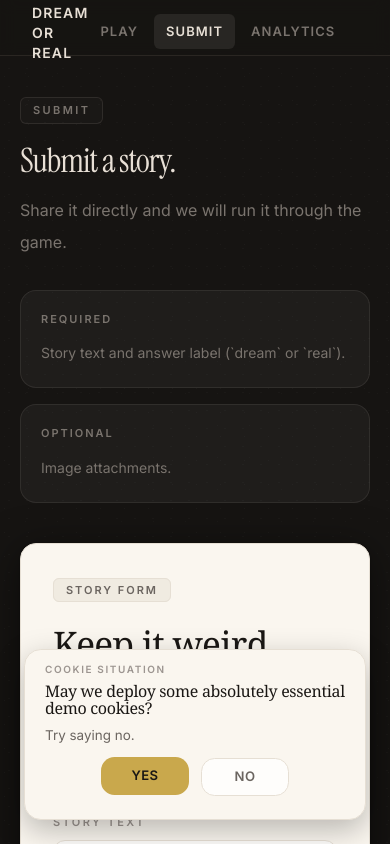
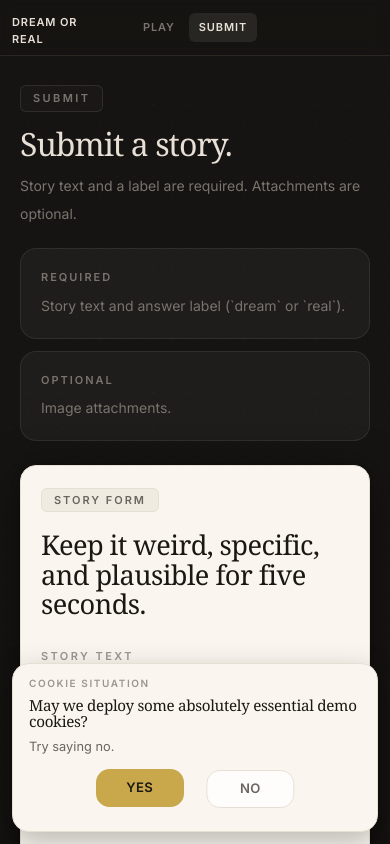
Before and after one commit to moanv2/dream-or-real, a Next.js app in the folder frontend/: page /submit in a window 390 px wide. Shown: the top 844 px of the page. Built offline with nearby package versions, Linux system fonts and the light colour scheme.

Commit message:
adapt layout to mobile viewport

```diff
--- a/frontend/app/page.tsx
+++ b/frontend/app/page.tsx
@@ -97,65 +97,65 @@ export default function HomePage() {
   const isCorrect = isRevealed && selectedAnswer === revealedStory?.label;
 
   return (
-    <div className="h-[100dvh] overflow-hidden">
-      <header className="sticky top-0 z-40 grid h-14 grid-cols-[1fr_auto_1fr] items-center border-b border-[var(--border-subtle)] bg-[rgba(22,20,18,0.85)] px-8 backdrop-blur lg:px-12">
-        <div className="justify-self-start text-sm font-semibold uppercase tracking-[0.08em] text-[var(--text-on-dark)]">
+    <div className="h-[100svh] overflow-hidden md:h-[100dvh]">
+      <header className="sticky top-0 z-40 grid h-14 grid-cols-[1fr_auto_1fr] items-center border-b border-[var(--border-subtle)] bg-[rgba(22,20,18,0.85)] px-3 backdrop-blur sm:px-5 lg:px-12">
+        <div className="justify-self-start w-[96px] text-[11px] font-semibold uppercase tracking-[0.08em] text-[var(--text-on-dark)] sm:w-[160px] sm:text-sm">
           Dream or Real
         </div>
 
-        <nav className="justify-self-center flex items-center gap-1">
+        <nav className="justify-self-center flex items-center gap-1 sm:gap-1.5">
           <Link
             href="/"
-            className="rounded-md bg-[rgba(250,246,239,0.08)] px-3 py-2 text-[13px] font-semibold uppercase tracking-[0.08em] text-[var(--text-on-dark)] transition-colors duration-150 hover:bg-[rgba(250,246,239,0.12)]"
+            className="rounded-md bg-[rgba(250,246,239,0.08)] px-2.5 py-1.5 text-[11px] font-semibold uppercase tracking-[0.08em] text-[var(--text-on-dark)] transition-colors duration-150 hover:bg-[rgba(250,246,239,0.12)] sm:px-3 sm:py-2 sm:text-[13px]"
           >
             Play
           </Link>
           <Link
             href="/submit"
-            className="rounded-md px-3 py-2 text-[13px] font-semibold uppercase tracking-[0.08em] text-[var(--text-on-dark-muted)] transition-colors duration-150 hover:bg-[rgba(250,246,239,0.04)] hover:text-[var(--text-on-dark)]"
+            className="rounded-md px-2.5 py-1.5 text-[11px] font-semibold uppercase tracking-[0.08em] text-[var(--text-on-dark-muted)] transition-colors duration-150 hover:bg-[rgba(250,246,239,0.04)] hover:text-[var(--text-on-dark)] sm:px-3 sm:py-2 sm:text-[13px]"
           >
             Submit
           </Link>
         </nav>
 
-        <div className="justify-self-end flex w-[160px] items-end justify-end gap-5">
+        <div className="justify-self-end flex w-[96px] items-end justify-end gap-2.5 sm:w-[160px] sm:gap-5">
           <div className="flex flex-col items-end gap-0.5">
-            <span className="text-[11px] font-medium uppercase tracking-[0.06em] text-[var(--text-on-dark-muted)]">
+            <span className="text-[9px] font-medium uppercase tracking-[0.06em] text-[var(--text-on-dark-muted)] sm:text-[11px]">
               Score
             </span>
-            <span className="text-xl font-bold leading-none text-[var(--accent-gold)]">
+            <span className="text-base font-bold leading-none text-[var(--accent-gold)] sm:text-xl">
               {score}
             </span>
           </div>
           <div className="flex flex-col items-end gap-0.5">
-            <span className="text-[11px] font-medium uppercase tracking-[0.06em] text-[var(--text-on-dark-muted)]">
+            <span className="text-[9px] font-medium uppercase tracking-[0.06em] text-[var(--text-on-dark-muted)] sm:text-[11px]">
               Total
             </span>
-            <span className="text-xl font-bold leading-none text-[var(--text-on-dark)]">
+            <span className="text-base font-bold leading-none text-[var(--text-on-dark)] sm:text-xl">
               {total}
             </span>
           </div>
         </div>
       </header>
 
-      <main className="flex h-[calc(100dvh-56px)] items-center justify-center overflow-hidden px-4 py-3 lg:px-8 lg:py-4">
+      <main className="flex h-[calc(100svh-56px)] items-center justify-center overflow-hidden px-2 py-2 sm:px-4 sm:py-3 md:h-[calc(100dvh-56px)] lg:px-8 lg:py-4">
         {isLoading ? (
-          <section className="motion-card-enter surface-card w-full max-w-[640px] px-10 py-10">
+          <section className="motion-card-enter surface-card w-full max-w-[680px] px-5 py-6 sm:px-10 sm:py-10">
             <p className="meta-label">Loading</p>
-            <h1 className="mt-4 font-serif text-[32px] leading-[1.18] tracking-[-0.02em] text-[var(--text-primary)]">
+            <h1 className="mt-4 font-serif text-[26px] leading-[1.18] tracking-[-0.02em] text-[var(--text-primary)] sm:text-[32px]">
               Pulling a strange story from the stack.
             </h1>
-            <p className="mt-4 text-base leading-[1.65] text-[var(--text-secondary)]">
+            <p className="mt-4 text-sm leading-[1.65] text-[var(--text-secondary)] sm:text-base">
               Pulling the next story for your round.
             </p>
           </section>
         ) : !story ? (
-          <section className="motion-card-enter surface-card w-full max-w-[640px] px-10 py-10">
+          <section className="motion-card-enter surface-card w-full max-w-[680px] px-5 py-6 sm:px-10 sm:py-10">
             <p className="meta-label">Problem</p>
-            <h1 className="mt-4 font-serif text-[32px] leading-[1.18] tracking-[-0.02em] text-[var(--text-primary)]">
+            <h1 className="mt-4 font-serif text-[26px] leading-[1.18] tracking-[-0.02em] text-[var(--text-primary)] sm:text-[32px]">
               The story feed is unavailable.
             </h1>
-            <p className="mt-4 text-base leading-[1.65] text-[var(--text-secondary)]">
+            <p className="mt-4 text-sm leading-[1.65] text-[var(--text-secondary)] sm:text-base">
               {error ?? "No story was returned."}
             </p>
             <div className="mt-8 flex flex-wrap gap-3">
--- a/frontend/app/submit/page.tsx
+++ b/frontend/app/submit/page.tsx
@@ -69,20 +69,22 @@ export default function SubmitPage() {
   return (
     <main className="app-page">
       <div className="app-frame">
-        <section className="mx-auto grid max-w-[1180px] gap-10 lg:grid-cols-[0.72fr_1.28fr]">
-          <div className="pt-4">
+        <section className="mx-auto grid max-w-[1180px] gap-6 sm:gap-8 lg:grid-cols-[0.72fr_1.28fr] lg:gap-10">
+          <div className="pt-1 sm:pt-3 lg:pt-4">
             <p className="section-kicker">Submit</p>
-            <h1 className="section-title mt-5">
+            <h1 className="mt-4 font-serif text-[2rem] leading-[1.02] tracking-[-0.03em] text-[var(--text-on-dark)] sm:text-[2.6rem] lg:text-[3rem]">
               Submit a story.
             </h1>
-            <p className="section-copy">Share it directly and we will run it through the game.</p>
+            <p className="mt-3 max-w-xl text-sm leading-7 text-[var(--text-on-dark-muted)] sm:text-base">
+              Story text and a label are required. Attachments are optional.
+            </p>
 
-            <div className="mt-8 space-y-4">
+            <div className="mt-5 space-y-3 sm:mt-8 sm:space-y-4">
               <div className="panel-soft p-5">
                 <p className="text-[11px] font-semibold uppercase tracking-[0.18em] text-[var(--text-on-dark-muted)]">
                   Required
                 </p>
-                <p className="mt-3 text-sm leading-7 text-[var(--text-on-dark-muted)]">
+                <p className="mt-2 text-sm leading-6 text-[var(--text-on-dark-muted)]">
                   Story text and answer label (`dream` or `real`).
                 </p>
               </div>
@@ -90,7 +92,7 @@ export default function SubmitPage() {
                 <p className="text-[11px] font-semibold uppercase tracking-[0.18em] text-[var(--text-on-dark-muted)]">
                   Optional
                 </p>
-                <p className="mt-3 text-sm leading-7 text-[var(--text-on-dark-muted)]">
+                <p className="mt-2 text-sm leading-6 text-[var(--text-on-dark-muted)]">
                   Image attachments.
                 </p>
               </div>
@@ -98,14 +100,14 @@ export default function SubmitPage() {
           </div>
 
           {result ? (
-            <section className="motion-card-enter surface-card p-8 lg:p-10">
+            <section className="motion-card-enter surface-card p-5 sm:p-7 lg:p-10">
               <span className="rounded-md border border-[var(--border-card)] bg-[var(--bg-card-reveal)] px-3 py-1 text-[11px] font-semibold uppercase tracking-[0.18em] text-[var(--text-secondary)]">
                 Submission result
               </span>
-              <h2 className="mt-6 font-serif text-[2.2rem] leading-[1.08] tracking-[-0.02em] text-[var(--text-primary)]">
+              <h2 className="mt-5 font-serif text-[1.7rem] leading-[1.08] tracking-[-0.02em] text-[var(--text-primary)] sm:mt-6 sm:text-[2.2rem]">
                 {outcomeLabel(result)}
               </h2>
-              <p className="mt-4 text-base leading-8 text-[var(--text-secondary)]">{result.message}</p>
+              <p className="mt-3 text-sm leading-7 text-[var(--text-secondary)] sm:mt-4 sm:text-base sm:leading-8">{result.message}</p>
 
               <div className="mt-6 grid gap-4 sm:grid-cols-2">
                 <div className="rounded-xl border border-[var(--border-card)] bg-[var(--bg-card-reveal)] p-5">
@@ -131,7 +133,7 @@ export default function SubmitPage() {
                 </div>
               ) : null}
 
-              <div className="mt-8 flex flex-wrap gap-3">
+              <div className="mt-6 flex flex-wrap gap-3 sm:mt-8">
                 <button type="button" onClick={handleNewSubmission} className="button-subtle">
                   Submit another
                 </button>
@@ -141,18 +143,18 @@ export default function SubmitPage() {
               </div>
             </section>
           ) : (
-            <section className="motion-card-enter surface-card p-8 lg:p-10">
+            <section className="motion-card-enter surface-card p-5 sm:p-7 lg:p-10">
               <div>
                 <div className="max-w-[34rem]">
                   <span className="rounded-md border border-[var(--border-card)] bg-[var(--bg-card-reveal)] px-3 py-1 text-[11px] font-semibold uppercase tracking-[0.18em] text-[var(--text-secondary)]">
                     Story form
                   </span>
-                  <h2 className="mt-6 font-serif text-[2.2rem] leading-[1.08] tracking-[-0.02em] text-[var(--text-primary)]">
+                  <h2 className="mt-5 font-serif text-[1.7rem] leading-[1.08] tracking-[-0.02em] text-[var(--text-primary)] sm:mt-6 sm:text-[2.2rem]">
                     Keep it weird, specific, and plausible for five seconds.
                   </h2>
                 </div>
 
-                <form className="mt-8 space-y-6" onSubmit={handleSubmit}>
+                <form className="mt-6 space-y-5 sm:mt-8 sm:space-y-6" onSubmit={handleSubmit}>
                   <div className="space-y-2">
                     <label htmlFor="story-text" className="meta-label">
                       Story text
@@ -162,7 +164,7 @@ export default function SubmitPage() {
                       value={form.storyText}
                       onChange={(event) => handleChange("storyText", event.target.value)}
                       placeholder="Write your story."
-                      className="field-input min-h-[220px]"
+                      className="field-input min-h-[150px] sm:min-h-[220px]"
                       required
                     />
                   </div>
--- a/frontend/components/AppShellNav.tsx
+++ b/frontend/components/AppShellNav.tsx
@@ -6,7 +6,6 @@ import { usePathname } from "next/navigation";
 const navItems = [
   { href: "/", label: "Play" },
   { href: "/submit", label: "Submit" },
-  { href: "/analytics", label: "Analytics" },
 ];
 
 export function AppShellNav() {
@@ -17,19 +16,19 @@ export function AppShellNav() {
   }
 
   return (
-    <header className="sticky top-0 z-40 grid h-14 grid-cols-[1fr_auto_1fr] items-center border-b border-[var(--border-subtle)] bg-[rgba(22,20,18,0.85)] px-8 backdrop-blur lg:px-12">
+    <header className="sticky top-0 z-40 grid h-14 grid-cols-[1fr_auto_1fr] items-center border-b border-[var(--border-subtle)] bg-[rgba(22,20,18,0.85)] px-3 backdrop-blur sm:px-5 lg:px-12">
       <div className="justify-self-start">
         <Link
           href="/"
           className="inline-flex items-center focus-visible:outline-none focus-visible:ring-2 focus-visible:ring-[var(--accent-gold)] focus-visible:ring-offset-2 focus-visible:ring-offset-[var(--bg-deep)]"
         >
-          <span className="text-sm font-semibold uppercase tracking-[0.08em] text-[var(--text-on-dark)]">
+          <span className="w-[96px] text-[11px] font-semibold uppercase tracking-[0.08em] text-[var(--text-on-dark)] sm:w-[160px] sm:text-sm">
             Dream or Real
           </span>
         </Link>
       </div>
 
-      <nav className="justify-self-center flex items-center gap-1">
+      <nav className="justify-self-center flex items-center gap-1 sm:gap-1.5">
         {navItems.map((item) => {
           const isActive =
             item.href === "/" ? pathname === "/" : pathname?.startsWith(item.href);
@@ -39,7 +38,7 @@ export function AppShellNav() {
               key={item.href}
               href={item.href}
               className={[
-                "rounded-md px-3 py-2 text-[13px] font-semibold uppercase tracking-[0.08em] transition-colors duration-150 focus-visible:outline-none focus-visible:ring-2 focus-visible:ring-[var(--accent-gold)] focus-visible:ring-offset-2 focus-visible:ring-offset-[var(--bg-deep)]",
+                "rounded-md px-2.5 py-1.5 text-[11px] font-semibold uppercase tracking-[0.08em] transition-colors duration-150 focus-visible:outline-none focus-visible:ring-2 focus-visible:ring-[var(--accent-gold)] focus-visible:ring-offset-2 focus-visible:ring-offset-[var(--bg-deep)] sm:px-3 sm:py-2 sm:text-[13px]",
                 isActive
                   ? "bg-[rgba(250,246,239,0.08)] text-[var(--text-on-dark)]"
                   : "text-[var(--text-on-dark-muted)] hover:bg-[rgba(250,246,239,0.04)] hover:text-[var(--text-on-dark)]",
@@ -51,7 +50,7 @@ export function AppShellNav() {
         })}
       </nav>
 
-      <div className="justify-self-end w-[160px]" aria-hidden="true" />
+      <div className="justify-self-end w-[96px] sm:w-[160px]" aria-hidden="true" />
     </header>
   );
 }
--- a/frontend/components/CookieBanner.tsx
+++ b/frontend/components/CookieBanner.tsx
@@ -164,7 +164,7 @@ export function CookieBanner() {
         : `Your preference has been noted and artistically avoided. Survive ${unlockThreshold - attempts} more move${unlockThreshold - attempts === 1 ? "" : "s"}.`;
 
   return (
-    <div className="pointer-events-none fixed inset-x-0 bottom-0 z-50 flex justify-center px-6 pb-6 lg:px-8">
+    <div className="pointer-events-none fixed inset-x-0 bottom-0 z-50 flex justify-center px-3 pb-3 sm:px-6 sm:pb-6 lg:px-8">
       <section className="pointer-events-auto motion-panel-enter relative w-full max-w-[38rem] overflow-hidden rounded-[1.05rem] border border-[var(--border-card)] bg-[var(--bg-card)] text-[var(--text-primary)] shadow-[0_10px_30px_rgba(0,0,0,0.26)]">
         <div
           ref={escapeAreaRef}
@@ -190,15 +190,15 @@ export function CookieBanner() {
           </button>
         </div>
 
-        <div className="px-5 pb-3 pt-3">
+        <div className="px-4 pb-3 pt-3 sm:px-5">
           <p className="text-[10px] font-semibold uppercase tracking-[0.16em] text-[var(--text-muted)]">
             Cookie situation
           </p>
-          <h2 className="mt-1.5 max-w-[29rem] font-serif text-[1rem] leading-[1.08] tracking-[-0.02em] text-[var(--text-primary)] sm:text-[1.15rem]">
+          <h2 className="mt-1.5 max-w-[29rem] font-serif text-[0.95rem] leading-[1.08] tracking-[-0.02em] text-[var(--text-primary)] sm:text-[1.15rem]">
             May we deploy some absolutely essential demo cookies?
           </h2>
 
-          <div className="mt-2 text-[0.84rem] leading-5 text-[var(--text-secondary)]">
+          <div className="mt-2 text-[0.8rem] leading-5 text-[var(--text-secondary)] sm:text-[0.84rem]">
             {helperCopy}
           </div>
 
--- a/frontend/components/GuessButtons.tsx
+++ b/frontend/components/GuessButtons.tsx
@@ -31,7 +31,7 @@ export function GuessButtons({
   onGuess,
 }: GuessButtonsProps) {
   return (
-    <div className="flex gap-4">
+    <div className="flex gap-2.5 sm:gap-4">
       {choices.map((choice) => {
         const isSelected = selectedAnswer === choice.value;
         const isCorrect = correctAnswer === choice.value;
@@ -45,7 +45,7 @@ export function GuessButtons({
             disabled={disabled}
             aria-pressed={isSelected}
             className={[
-              "flex min-h-[48px] flex-1 items-center justify-center rounded-xl border-0 px-4 py-3 text-sm font-semibold uppercase tracking-[0.04em] text-white shadow-[var(--shadow-button)] transition-all duration-200 ease-out focus-visible:outline-none focus-visible:ring-2 focus-visible:ring-[var(--accent-gold)] focus-visible:ring-offset-2 focus-visible:ring-offset-[var(--bg-card)]",
+              "flex min-h-[44px] flex-1 items-center justify-center rounded-lg border-0 px-3 py-2.5 text-xs font-semibold uppercase tracking-[0.04em] text-white shadow-[var(--shadow-button)] transition-all duration-200 ease-out focus-visible:outline-none focus-visible:ring-2 focus-visible:ring-[var(--accent-gold)] focus-visible:ring-offset-2 focus-visible:ring-offset-[var(--bg-card)] sm:min-h-[48px] sm:rounded-xl sm:px-4 sm:py-3 sm:text-sm",
               disabled
                 ? "cursor-default"
                 : "hover:-translate-y-[1px] hover:shadow-[var(--shadow-button-hover)] active:translate-y-[1px] active:scale-[0.98]",
--- a/frontend/components/StoryCard.tsx
+++ b/frontend/components/StoryCard.tsx
@@ -36,8 +36,8 @@ export function StoryCard({ story, children }: StoryCardProps) {
 
   return (
     <>
-      <section className="motion-card-enter surface-card mx-auto flex w-full max-w-[640px] flex-col">
-        <div className="relative h-[clamp(150px,30dvh,240px)] shrink-0 overflow-hidden bg-[#e8e0d6]">
+      <section className="motion-card-enter surface-card mx-auto flex w-full max-w-[680px] flex-col">
+        <div className="relative h-[clamp(130px,24svh,220px)] shrink-0 overflow-hidden bg-[#e8e0d6] sm:h-[clamp(150px,30dvh,240px)]">
           {!imageUnavailable ? (
             <>
               <button
@@ -54,7 +54,7 @@ export function StoryCard({ story, children }: StoryCardProps) {
                 />
               </button>
               <div className="pointer-events-none absolute inset-x-0 bottom-0 h-12 bg-gradient-to-b from-transparent to-[var(--bg-card)]" />
-              <div className="pointer-events-none absolute right-3 top-3 rounded-md bg-[rgba(14,13,12,0.58)] px-2.5 py-1 text-[10px] font-semibold uppercase tracking-[0.08em] text-white">
+              <div className="pointer-events-none absolute right-3 top-3 hidden rounded-md bg-[rgba(14,13,12,0.58)] px-2.5 py-1 text-[10px] font-semibold uppercase tracking-[0.08em] text-white sm:block">
                 Click to expand
               </div>
             </>
@@ -72,37 +72,37 @@ export function StoryCard({ story, children }: StoryCardProps) {
           )}
         </div>
 
-        <div className="flex min-h-0 flex-1 flex-col px-6 pb-6 pt-4 lg:px-8 lg:pb-7 lg:pt-5">
-          <h2 className="font-serif text-[24px] font-normal leading-[1.25] tracking-[-0.01em] text-[var(--text-primary)] lg:text-[26px]">
+        <div className="flex min-h-0 flex-1 flex-col px-4 pb-4 pt-3 sm:px-6 sm:pb-6 sm:pt-4 lg:px-8 lg:pb-7 lg:pt-5">
+          <h2 className="font-serif text-[clamp(1.35rem,5.5vw,1.75rem)] font-normal leading-[1.15] tracking-[-0.01em] text-[var(--text-primary)] sm:leading-[1.25]">
             {title}
           </h2>
-          <p className="mt-2 text-[14px] leading-6 text-[var(--text-secondary)]">
+          <p className="mt-2 overflow-hidden text-[13px] leading-5 text-[var(--text-secondary)] [display:-webkit-box] [-webkit-box-orient:vertical] [-webkit-line-clamp:6] sm:text-[14px] sm:leading-6 sm:[-webkit-line-clamp:7] lg:[-webkit-line-clamp:8]">
             {story.display_text}
           </p>
 
-          {children ? <div className="mt-4">{children}</div> : null}
+          {children ? <div className="mt-3 sm:mt-4">{children}</div> : null}
         </div>
       </section>
 
       {isLightboxOpen && !imageUnavailable ? (
         <div
-          className="fixed inset-0 z-[80] flex items-center justify-center bg-[rgba(0,0,0,0.68)] px-4 py-6 backdrop-blur-sm"
+          className="fixed inset-0 z-[80] flex items-center justify-center bg-[rgba(0,0,0,0.68)] px-2 py-4 backdrop-blur-sm sm:px-4 sm:py-6"
           onClick={() => setIsLightboxOpen(false)}
           role="dialog"
           aria-modal="true"
           aria-label="Comic preview"
         >
           <div
-            className="motion-panel-enter relative w-full max-w-[min(96vw,1100px)] overflow-hidden rounded-2xl border border-[rgba(255,255,255,0.24)] bg-[#111] shadow-[0_24px_80px_rgba(0,0,0,0.62)]"
+            className="motion-panel-enter relative w-full max-w-[min(98vw,1100px)] overflow-hidden rounded-xl border border-[rgba(255,255,255,0.24)] bg-[#111] shadow-[0_24px_80px_rgba(0,0,0,0.62)] sm:max-w-[min(96vw,1100px)] sm:rounded-2xl"
             onClick={(event) => event.stopPropagation()}
           >
             <img src={imageSrc} alt={title} className="max-h-[84dvh] w-full object-contain" />
-            <div className="flex items-center justify-between gap-3 border-t border-[rgba(255,255,255,0.14)] bg-[rgba(8,8,8,0.76)] px-4 py-3">
-              <p className="truncate text-sm font-medium text-white">{title}</p>
+            <div className="flex items-center justify-between gap-3 border-t border-[rgba(255,255,255,0.14)] bg-[rgba(8,8,8,0.76)] px-3 py-2.5 sm:px-4 sm:py-3">
+              <p className="truncate text-xs font-medium text-white sm:text-sm">{title}</p>
               <button
                 type="button"
                 onClick={() => setIsLightboxOpen(false)}
-                className="inline-flex items-center justify-center rounded-md border border-[rgba(255,255,255,0.25)] px-3 py-1.5 text-xs font-semibold uppercase tracking-[0.06em] text-white transition-colors hover:bg-[rgba(255,255,255,0.12)] focus-visible:outline-none focus-visible:ring-2 focus-visible:ring-[var(--accent-gold)] focus-visible:ring-offset-2 focus-visible:ring-offset-[#111]"
+                className="inline-flex items-center justify-center rounded-md border border-[rgba(255,255,255,0.25)] px-2.5 py-1.5 text-[10px] font-semibold uppercase tracking-[0.06em] text-white transition-colors hover:bg-[rgba(255,255,255,0.12)] focus-visible:outline-none focus-visible:ring-2 focus-visible:ring-[var(--accent-gold)] focus-visible:ring-offset-2 focus-visible:ring-offset-[#111] sm:px-3 sm:text-xs"
               >
                 Close
               </button>
```
